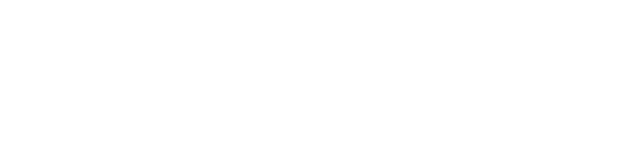
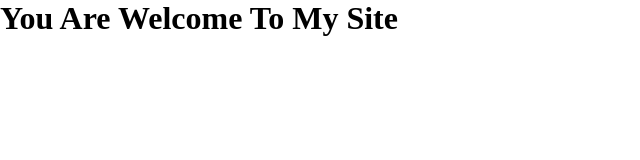
Before and after one commit to oladaboiku/myNewSite, a plain HTML site: page index.html in a window 1280 px wide. Shown: the whole page, without its empty margins (0-640 px from the left). Drawn offline with Linux system fonts and the light colour scheme.

Commit message:
Added container and styled it

```diff
--- a/index.html
+++ b/index.html
@@ -4,9 +4,12 @@
     <meta charset="UTF-8">
     <meta http-equiv="X-UA-Compatible" content="IE=edge">
     <meta name="viewport" content="width=device-width, initial-scale=1.0">
-    <title>Document</title>
+    <link rel="stylesheet" href="main.css">
+    <title>MySite</title>
 </head>
 <body>
-
+    <div class="container">
+        <h1>you are welcome to my site</h1>
+    </div>
 </body>
 </html>
--- a/main.css
+++ b/main.css
@@ -0,0 +1,8 @@
+*{
+    box-sizing: border-box;
+    padding: 0;
+    margin: 0;
+}
+.container{
+    text-transform: capitalize;
+}
```
